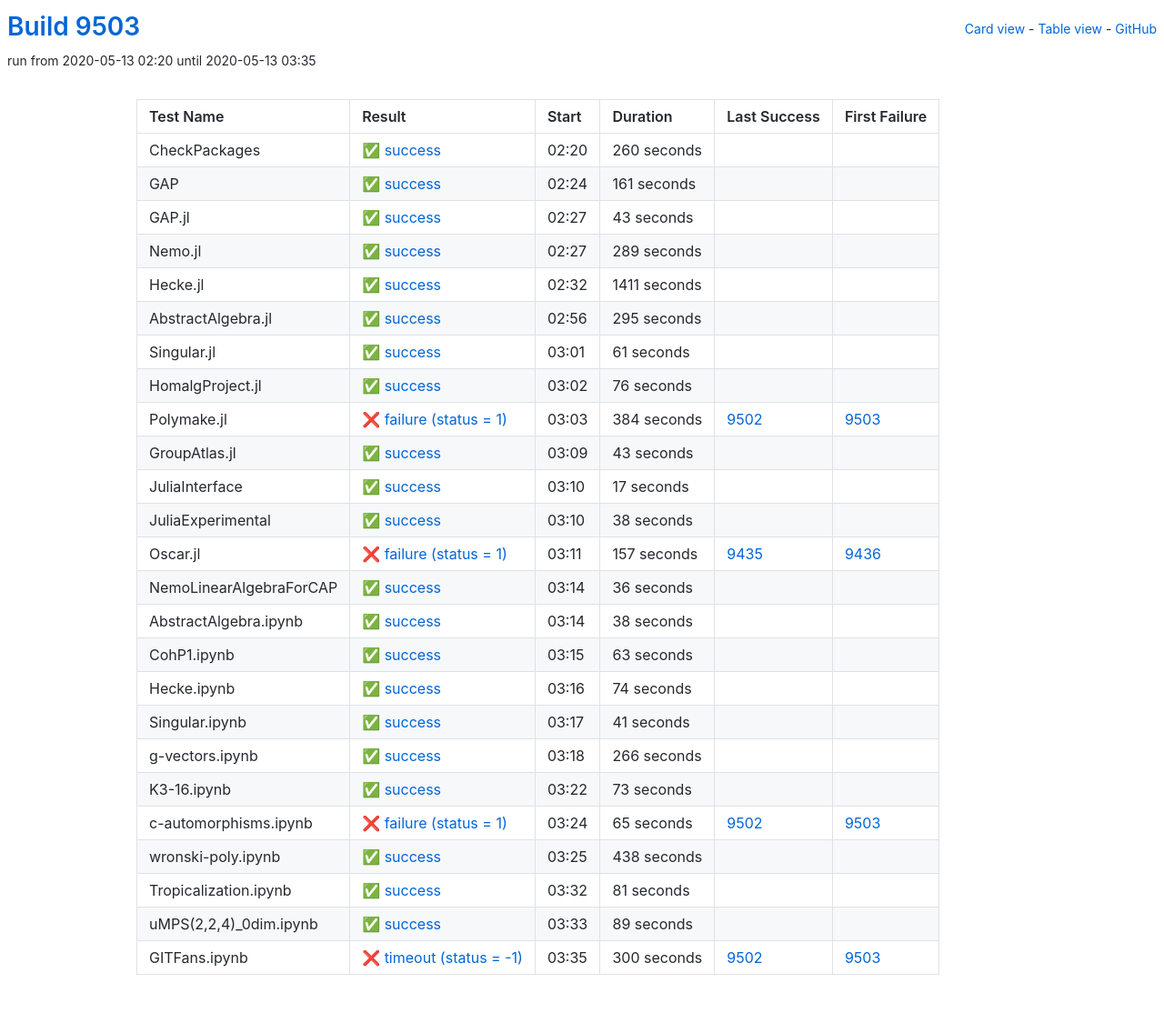
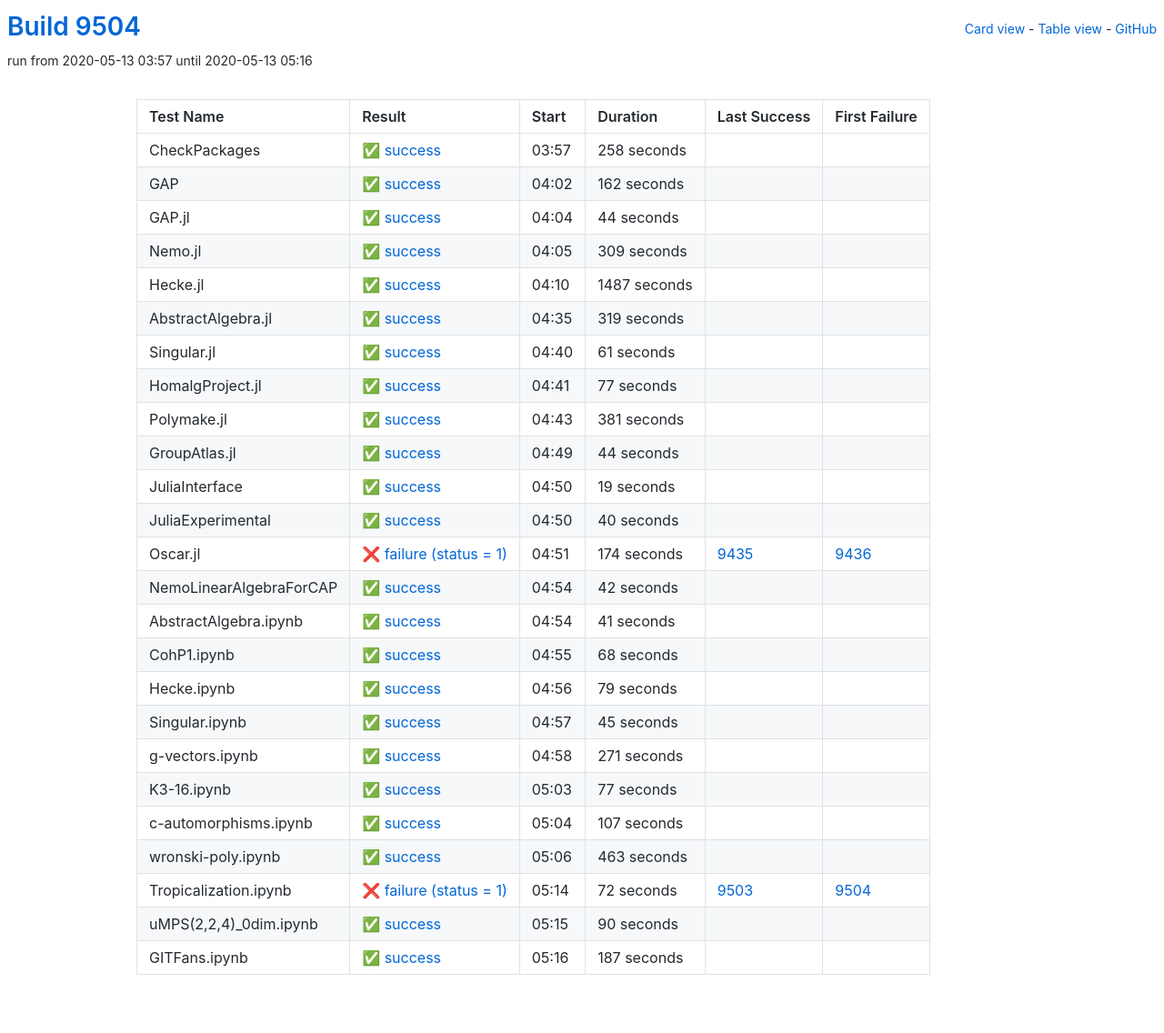
Before and after one commit to oscar-system/oscar-ci-status, a Jekyll site: the page built from table.html, in a window 1280 px wide. Shown: the whole page at 91% size. Built offline with Jekyll 4.4.1, drawn with Linux system fonts in a browser that asks for light colours.

Commit message:
Build 9504

```diff
--- a/_data/ci.yml
+++ b/_data/ci.yml
@@ -1,77 +1,77 @@
-build: 9503
-build_url: https://oscarci.mathematik.uni-kl.de/job/oscar/9503/
+build: 9504
+build_url: https://oscarci.mathematik.uni-kl.de/job/oscar/9504/
 job: oscar
 tests:
-- duration: 260
+- duration: 258
   exitcode: 0
   first_failure: false
   first_failure_url: null
   id: checkpackages
   last_success: false
   last_success_url: null
-  log: https://oscarci.mathematik.uni-kl.de/job/oscar/9503/artifact/logs/build-9503/CheckPackages.log
+  log: https://oscarci.mathematik.uni-kl.de/job/oscar/9504/artifact/logs/build-9504/CheckPackages.log
   name: CheckPackages
-  start: 2020-05-13 02:20
+  start: 2020-05-13 03:57
   status: success
   success: true
-- duration: 161
+- duration: 162
   exitcode: 0
   first_failure: false
   first_failure_url: null
   id: gap
   last_success: false
   last_success_url: null
-  log: https://oscarci.mathematik.uni-kl.de/job/oscar/9503/artifact/logs/build-9503/GAP.log
+  log: https://oscarci.mathematik.uni-kl.de/job/oscar/9504/artifact/logs/build-9504/GAP.log
   name: GAP
-  start: 2020-05-13 02:24
+  start: 2020-05-13 04:02
   status: success
   success: true
-- duration: 43
+- duration: 44
   exitcode: 0
   first_failure: false
   first_failure_url: null
   id: gap-jl
   last_success: false
   last_success_url: null
-  log: https://oscarci.mathematik.uni-kl.de/job/oscar/9503/artifact/logs/build-9503/GAP.jl.log
+  log: https://oscarci.mathematik.uni-kl.de/job/oscar/9504/artifact/logs/build-9504/GAP.jl.log
   name: GAP.jl
-  start: 2020-05-13 02:27
+  start: 2020-05-13 04:04
   status: success
   success: true
-- duration: 289
+- duration: 309
   exitcode: 0
   first_failure: false
   first_failure_url: null
   id: nemo-jl
   last_success: false
   last_success_url: null
-  log: https://oscarci.mathematik.uni-kl.de/job/oscar/9503/artifact/logs/build-9503/Nemo.jl.log
+  log: https://oscarci.mathematik.uni-kl.de/job/oscar/9504/artifact/logs/build-9504/Nemo.jl.log
   name: Nemo.jl
-  start: 2020-05-13 02:27
+  start: 2020-05-13 04:05
   status: success
   success: true
-- duration: 1411
+- duration: 1487
   exitcode: 0
   first_failure: false
   first_failure_url: null
   id: hecke-jl
   last_success: false
   last_success_url: null
-  log: https://oscarci.mathematik.uni-kl.de/job/oscar/9503/artifact/logs/build-9503/Hecke.jl.log
+  log: https://oscarci.mathematik.uni-kl.de/job/oscar/9504/artifact/logs/build-9504/Hecke.jl.log
   name: Hecke.jl
-  start: 2020-05-13 02:32
+  start: 2020-05-13 04:10
   status: success
   success: true
-- duration: 295
+- duration: 319
   exitcode: 0
   first_failure: false
   first_failure_url: null
   id: abstractalgebra-jl
   last_success: false
   last_success_url: null
-  log: https://oscarci.mathematik.uni-kl.de/job/oscar/9503/artifact/logs/build-9503/AbstractAlgebra.jl.log
+  log: https://oscarci.mathematik.uni-kl.de/job/oscar/9504/artifact/logs/build-9504/AbstractAlgebra.jl.log
   name: AbstractAlgebra.jl
-  start: 2020-05-13 02:56
+  start: 2020-05-13 04:35
   status: success
   success: true
 - duration: 61
@@ -81,224 +81,224 @@
   id: singular-jl
   last_success: false
   last_success_url: null
-  log: https://oscarci.mathematik.uni-kl.de/job/oscar/9503/artifact/logs/build-9503/Singular.jl.log
+  log: https://oscarci.mathematik.uni-kl.de/job/oscar/9504/artifact/logs/build-9504/Singular.jl.log
   name: Singular.jl
-  start: 2020-05-13 03:01
+  start: 2020-05-13 04:40
   status: success
   success: true
-- duration: 76
+- duration: 77
   exitcode: 0
   first_failure: false
   first_failure_url: null
   id: homalgproject-jl
   last_success: false
   last_success_url: null
-  log: https://oscarci.mathematik.uni-kl.de/job/oscar/9503/artifact/logs/build-9503/HomalgProject.jl.log
+  log: https://oscarci.mathematik.uni-kl.de/job/oscar/9504/artifact/logs/build-9504/HomalgProject.jl.log
   name: HomalgProject.jl
-  start: 2020-05-13 03:02
+  start: 2020-05-13 04:41
   status: success
   success: true
-- duration: 384
-  exitcode: 1
-  first_failure: 9503
-  first_failure_url: https://oscarci.mathematik.uni-kl.de/job/oscar/9503/
+- duration: 381
+  exitcode: 0
+  first_failure: false
+  first_failure_url: null
   id: polymake-jl
-  last_success: 9502
-  last_success_url: https://oscarci.mathematik.uni-kl.de/job/oscar/9502/
-  log: https://oscarci.mathematik.uni-kl.de/job/oscar/9503/artifact/logs/build-9503/Polymake.jl.log
+  last_success: false
+  last_success_url: null
+  log: https://oscarci.mathematik.uni-kl.de/job/oscar/9504/artifact/logs/build-9504/Polymake.jl.log
   name: Polymake.jl
-  start: 2020-05-13 03:03
-  status: failure
-  success: false
-- duration: 43
+  start: 2020-05-13 04:43
+  status: success
+  success: true
+- duration: 44
   exitcode: 0
   first_failure: false
   first_failure_url: null
   id: groupatlas-jl
   last_success: false
   last_success_url: null
-  log: https://oscarci.mathematik.uni-kl.de/job/oscar/9503/artifact/logs/build-9503/GroupAtlas.jl.log
+  log: https://oscarci.mathematik.uni-kl.de/job/oscar/9504/artifact/logs/build-9504/GroupAtlas.jl.log
   name: GroupAtlas.jl
-  start: 2020-05-13 03:09
+  start: 2020-05-13 04:49
   status: success
   success: true
-- duration: 17
+- duration: 19
   exitcode: 0
   first_failure: false
   first_failure_url: null
   id: juliainterface
   last_success: false
   last_success_url: null
-  log: https://oscarci.mathematik.uni-kl.de/job/oscar/9503/artifact/logs/build-9503/JuliaInterface.log
+  log: https://oscarci.mathematik.uni-kl.de/job/oscar/9504/artifact/logs/build-9504/JuliaInterface.log
   name: JuliaInterface
-  start: 2020-05-13 03:10
+  start: 2020-05-13 04:50
   status: success
   success: true
-- duration: 38
+- duration: 40
   exitcode: 0
   first_failure: false
   first_failure_url: null
   id: juliaexperimental
   last_success: false
   last_success_url: null
-  log: https://oscarci.mathematik.uni-kl.de/job/oscar/9503/artifact/logs/build-9503/JuliaExperimental.log
+  log: https://oscarci.mathematik.uni-kl.de/job/oscar/9504/artifact/logs/build-9504/JuliaExperimental.log
   name: JuliaExperimental
-  start: 2020-05-13 03:10
+  start: 2020-05-13 04:50
   status: success
   success: true
-- duration: 157
+- duration: 174
   exitcode: 1
   first_failure: 9436
   first_failure_url: https://oscarci.mathematik.uni-kl.de/job/oscar/9436/
   id: oscar-jl
   last_success: 9435
   last_success_url: https://oscarci.mathematik.uni-kl.de/job/oscar/9435/
-  log: https://oscarci.mathematik.uni-kl.de/job/oscar/9503/artifact/logs/build-9503/Oscar.jl.log
+  log: https://oscarci.mathematik.uni-kl.de/job/oscar/9504/artifact/logs/build-9504/Oscar.jl.log
   name: Oscar.jl
-  start: 2020-05-13 03:11
+  start: 2020-05-13 04:51
   status: failure
   success: false
-- duration: 36
+- duration: 42
   exitcode: 0
   first_failure: false
   first_failure_url: null
   id: nemolinearalgebraforcap
   last_success: false
   last_success_url: null
-  log: https://oscarci.mathematik.uni-kl.de/job/oscar/9503/artifact/logs/build-9503/NemoLinearAlgebraForCAP.log
+  log: https://oscarci.mathematik.uni-kl.de/job/oscar/9504/artifact/logs/build-9504/NemoLinearAlgebraForCAP.log
   name: NemoLinearAlgebraForCAP
-  start: 2020-05-13 03:14
+  start: 2020-05-13 04:54
   status: success
   success: true
-- duration: 38
+- duration: 41
   exitcode: 0
   first_failure: false
   first_failure_url: null
   id: abstractalgebra-ipynb
   last_success: false
   last_success_url: null
-  log: https://oscarci.mathematik.uni-kl.de/job/oscar/9503/artifact/logs/build-9503/AbstractAlgebra.ipynb.log
+  log: https://oscarci.mathematik.uni-kl.de/job/oscar/9504/artifact/logs/build-9504/AbstractAlgebra.ipynb.log
   name: AbstractAlgebra.ipynb
-  start: 2020-05-13 03:14
+  start: 2020-05-13 04:54
   status: success
   success: true
-- duration: 63
+- duration: 68
   exitcode: 0
   first_failure: false
   first_failure_url: null
   id: cohp1-ipynb
   last_success: false
   last_success_url: null
-  log: https://oscarci.mathematik.uni-kl.de/job/oscar/9503/artifact/logs/build-9503/CohP1.ipynb.log
+  log: https://oscarci.mathematik.uni-kl.de/job/oscar/9504/artifact/logs/build-9504/CohP1.ipynb.log
   name: CohP1.ipynb
-  start: 2020-05-13 03:15
+  start: 2020-05-13 04:55
   status: success
   success: true
-- duration: 74
+- duration: 79
   exitcode: 0
   first_failure: false
   first_failure_url: null
   id: hecke-ipynb
   last_success: false
   last_success_url: null
-  log: https://oscarci.mathematik.uni-kl.de/job/oscar/9503/artifact/logs/build-9503/Hecke.ipynb.log
+  log: https://oscarci.mathematik.uni-kl.de/job/oscar/9504/artifact/logs/build-9504/Hecke.ipynb.log
   name: Hecke.ipynb
-  start: 2020-05-13 03:16
+  start: 2020-05-13 04:56
   status: success
   success: true
-- duration: 41
+- duration: 45
   exitcode: 0
   first_failure: false
   first_failure_url: null
   id: singular-ipynb
   last_success: false
   last_success_url: null
-  log: https://oscarci.mathematik.uni-kl.de/job/oscar/9503/artifact/logs/build-9503/Singular.ipynb.log
+  log: https://oscarci.mathematik.uni-kl.de/job/oscar/9504/artifact/logs/build-9504/Singular.ipynb.log
   name: Singular.ipynb
-  start: 2020-05-13 03:17
+  start: 2020-05-13 04:57
   status: success
   success: true
-- duration: 266
+- duration: 271
   exitcode: 0
   first_failure: false
   first_failure_url: null
   id: g-vectors-ipynb
   last_success: false
   last_success_url: null
-  log: https://oscarci.mathematik.uni-kl.de/job/oscar/9503/artifact/logs/build-9503/g-vectors.ipynb.log
+  log: https://oscarci.mathematik.uni-kl.de/job/oscar/9504/artifact/logs/build-9504/g-vectors.ipynb.log
   name: g-vectors.ipynb
-  start: 2020-05-13 03:18
+  start: 2020-05-13 04:58
   status: success
   success: true
-- duration: 73
+- duration: 77
   exitcode: 0
   first_failure: false
   first_failure_url: null
   id: k3-16-ipynb
   last_success: false
   last_success_url: null
-  log: https://oscarci.mathematik.uni-kl.de/job/oscar/9503/artifact/logs/build-9503/K3-16.ipynb.log
+  log: https://oscarci.mathematik.uni-kl.de/job/oscar/9504/artifact/logs/build-9504/K3-16.ipynb.log
   name: K3-16.ipynb
-  start: 2020-05-13 03:22
+  start: 2020-05-13 05:03
   status: success
   success: true
-- duration: 65
-  exitcode: 1
-  first_failure: 9503
-  first_failure_url: https://oscarci.mathematik.uni-kl.de/job/oscar/9503/
+- duration: 107
+  exitcode: 0
+  first_failure: false
+  first_failure_url: null
   id: c-automorphisms-ipynb
-  last_success: 9502
-  last_success_url: https://oscarci.mathematik.uni-kl.de/job/oscar/9502/
-  log: https://oscarci.mathematik.uni-kl.de/job/oscar/9503/artifact/logs/build-9503/c-automorphisms.ipynb.log
+  last_success: false
+  last_success_url: null
+  log: https://oscarci.mathematik.uni-kl.de/job/oscar/9504/artifact/logs/build-9504/c-automorphisms.ipynb.log
   name: c-automorphisms.ipynb
-  start: 2020-05-13 03:24
-  status: failure
-  success: false
-- duration: 438
+  start: 2020-05-13 05:04
+  status: success
+  success: true
+- duration: 463
   exitcode: 0
   first_failure: false
   first_failure_url: null
   id: wronski-poly-ipynb
   last_success: false
   last_success_url: null
-  log: https://oscarci.mathematik.uni-kl.de/job/oscar/9503/artifact/logs/build-9503/wronski-poly.ipynb.log
+  log: https://oscarci.mathematik.uni-kl.de/job/oscar/9504/artifact/logs/build-9504/wronski-poly.ipynb.log
   name: wronski-poly.ipynb
-  start: 2020-05-13 03:25
+  start: 2020-05-13 05:06
   status: success
   success: true
-- duration: 81
-  exitcode: 0
-  first_failure: false
-  first_failure_url: null
+- duration: 72
+  exitcode: 1
+  first_failure: 9504
+  first_failure_url: https://oscarci.mathematik.uni-kl.de/job/oscar/9504/
   id: tropicalization-ipynb
-  last_success: false
-  last_success_url: null
-  log: https://oscarci.mathematik.uni-kl.de/job/oscar/9503/artifact/logs/build-9503/Tropicalization.ipynb.log
+  last_success: 9503
+  last_success_url: https://oscarci.mathematik.uni-kl.de/job/oscar/9503/
+  log: https://oscarci.mathematik.uni-kl.de/job/oscar/9504/artifact/logs/build-9504/Tropicalization.ipynb.log
   name: Tropicalization.ipynb
-  start: 2020-05-13 03:32
-  status: success
-  success: true
-- duration: 89
+  start: 2020-05-13 05:14
+  status: failure
+  success: false
+- duration: 90
   exitcode: 0
   first_failure: false
   first_failure_url: null
   id: umps-2-2-4-0dim-ipynb
   last_success: false
   last_success_url: null
-  log: https://oscarci.mathematik.uni-kl.de/job/oscar/9503/artifact/logs/build-9503/uMPS-2-2-4-_0dim.ipynb.log
+  log: https://oscarci.mathematik.uni-kl.de/job/oscar/9504/artifact/logs/build-9504/uMPS-2-2-4-_0dim.ipynb.log
   name: uMPS(2,2,4)_0dim.ipynb
-  start: 2020-05-13 03:33
+  start: 2020-05-13 05:15
   status: success
   success: true
-- duration: 300
-  exitcode: -1
-  first_failure: 9503
-  first_failure_url: https://oscarci.mathematik.uni-kl.de/job/oscar/9503/
+- duration: 187
+  exitcode: 0
+  first_failure: false
+  first_failure_url: null
   id: gitfans-ipynb
-  last_success: 9502
-  last_success_url: https://oscarci.mathematik.uni-kl.de/job/oscar/9502/
-  log: https://oscarci.mathematik.uni-kl.de/job/oscar/9503/artifact/logs/build-9503/GITFans.ipynb.log
+  last_success: false
+  last_success_url: null
+  log: https://oscarci.mathematik.uni-kl.de/job/oscar/9504/artifact/logs/build-9504/GITFans.ipynb.log
   name: GITFans.ipynb
-  start: 2020-05-13 03:35
-  status: timeout
-  success: false
+  start: 2020-05-13 05:16
+  status: success
+  success: true
```
Also changed, not shown: README.md.
